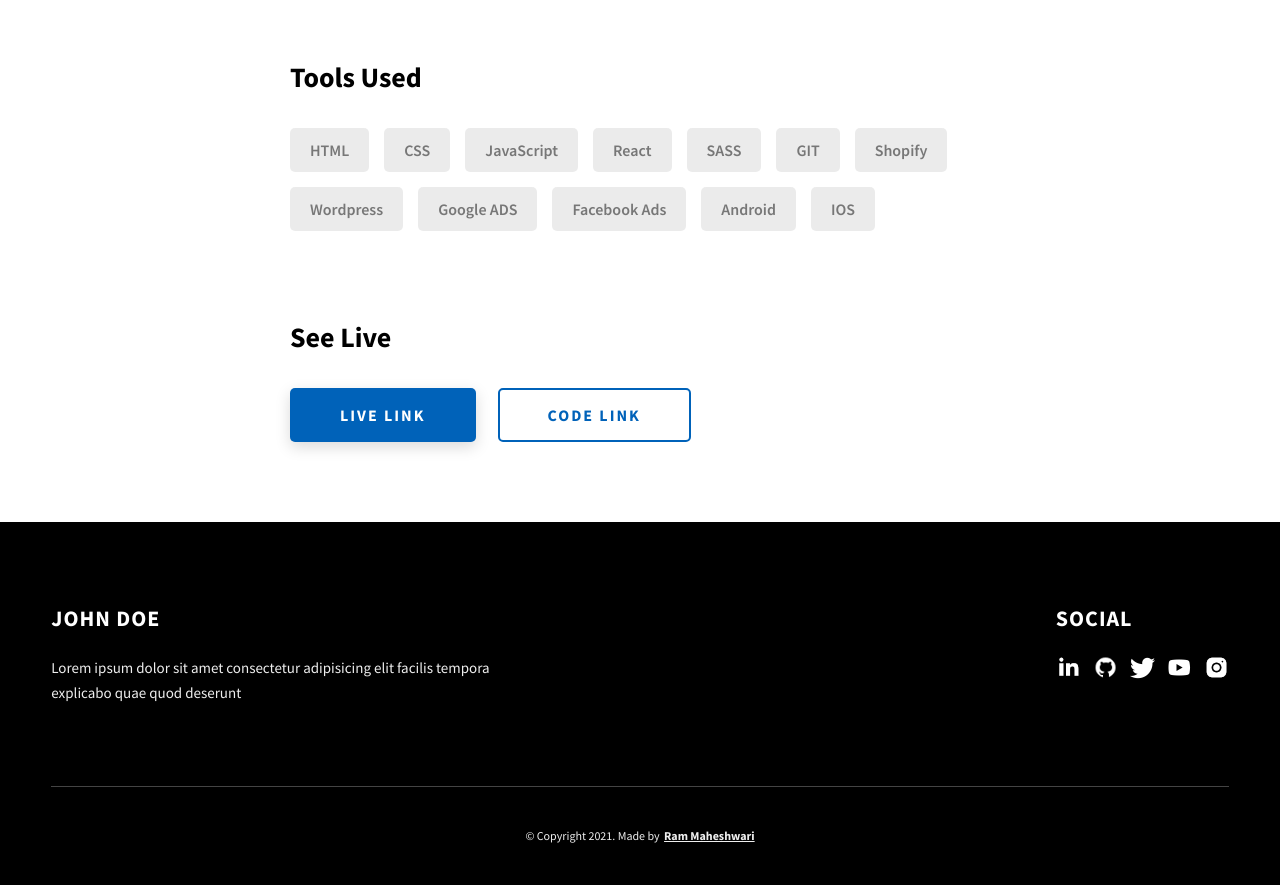
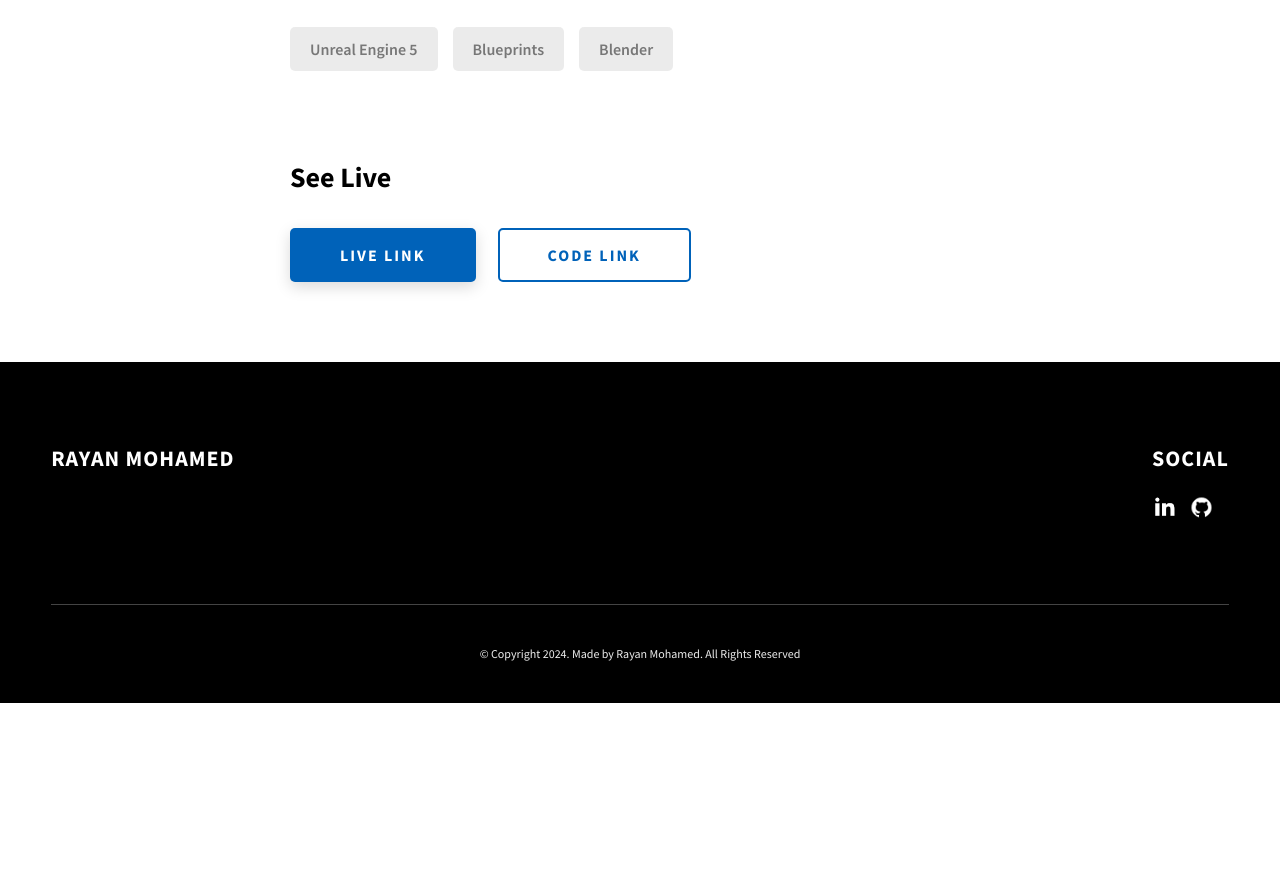
Before and after one commit to RM567/New-Portfolio, a website: page project-1.html in a window 1280 px wide. Shown: the part 1787-2672 px from the top of the page. After the commit the page ends 2490 px from the top, so only its background shows below. Drawn offline with Linux system fonts and the light colour scheme.

Commit message:
Updating Projects

```diff
--- a/project-1.html
+++ b/project-1.html
@@ -4,7 +4,7 @@
     <meta charset="UTF-8" />
     <meta name="viewport" content="width=device-width, initial-scale=1.0" />
     <meta http-equiv="X-UA-Compatible" content="ie=edge" />
-    <title>Case Study of Project 1</title>
+    <title>Project 1</title>
     <meta name="description" content="Case study page of Project" />
 
     <link rel="stylesheet" href="css/style.css" />
@@ -22,12 +22,12 @@
         <div class="header__logo-container">
           <div class="header__logo-img-cont">
             <img
-              src="./assets/png/john-doe.png"
+              src="./assets/jpeg/pfp.jfif"
               alt="Ram Maheshwari Logo Image"
               class="header__logo-img"
             />
           </div>
-          <span class="header__logo-sub">John Doe</span>
+          <span class="header__logo-sub">Rayan Mohamed</span>
         </div>
         <div class="header__main">
           <ul class="header__links">
@@ -85,13 +85,6 @@
     <section class="project-cs-hero">
       <div class="project-cs-hero__content">
         <h1 class="heading-primary">Project 1</h1>
-        <div class="project-cs-hero__info">
-          <p class="text-primary">
-            Lorem ipsum dolor sit amet consectetur adipisicing elit. Dignissimos
-            in numquam incidunt earum quaerat cum fuga, atque similique natus
-            nobis sit.
-          </p>
-        </div>
         <div class="project-cs-hero__cta">
           <a href="#" class="btn btn--bg" target="_blank">Live Link</a>
         </div>
@@ -130,18 +123,9 @@
             <div class="project-details__tools-used">
               <h3 class="project-details__content-title">Tools Used</h3>
               <div class="skills">
-                <div class="skills__skill">HTML</div>
-                <div class="skills__skill">CSS</div>
-                <div class="skills__skill">JavaScript</div>
-                <div class="skills__skill">React</div>
-                <div class="skills__skill">SASS</div>
-                <div class="skills__skill">GIT</div>
-                <div class="skills__skill">Shopify</div>
-                <div class="skills__skill">Wordpress</div>
-                <div class="skills__skill">Google ADS</div>
-                <div class="skills__skill">Facebook Ads</div>
-                <div class="skills__skill">Android</div>
-                <div class="skills__skill">IOS</div>
+                <div class="skills__skill">Unreal Engine 5</div>
+                <div class="skills__skill">Blueprints</div>
+                <div class="skills__skill">Blender</div>
               </div>
             </div>
             <div class="project-details__links">
@@ -176,6 +160,7 @@
                   class="main-footer__icon"
                   src="./assets/png/linkedin-ico.png"
                   alt="icon"
+                  onclick="location.href='https://www.linkedin.com/in/rayan-mohamed-969b9b220'"
                 />
               </a>
               <a target="_blank" rel="noreferrer" href="#">
@@ -183,45 +168,18 @@
                   class="main-footer__icon"
                   src="./assets/png/github-ico.png"
                   alt="icon"
-                />
-              </a>
-              <a target="_blank" rel="noreferrer" href="#">
-                <img
-                  class="main-footer__icon"
-                  src="./assets/png/twitter-ico.png"
-                  alt="icon"
-                />
-              </a>
-              <a target="_blank" rel="noreferrer" href="#">
-                <img
-                  class="main-footer__icon"
-                  src="./assets/png/yt-ico.png"
-                  alt="icon"
-                />
-              </a>
-              <a target="_blank" rel="noreferrer" href="#">
-                <img
-                  class="main-footer__icon main-footer__icon--mr-none"
-                  src="./assets/png/insta-ico.png"
-                  alt="icon"
+                  onclick="location.href='https://www.github.com/RM567'"
                 />
               </a>
             </div>
           </div>
           <div class="main-footer__row main-footer__row-2">
-            <h4 class="heading heading-sm text-lt">John Doe</h4>
-            <p class="main-footer__short-desc">
-              Lorem ipsum dolor sit amet consectetur adipisicing elit facilis
-              tempora explicabo quae quod deserunt
-            </p>
+            <h4 class="heading heading-sm text-lt">Rayan Mohamed</h4>
           </div>
         </div>
 
         <div class="main-footer__lower">
-          &copy; Copyright 2021. Made by
-          <a rel="noreferrer" target="_blank" href="https://rammaheshwari.com"
-            >Ram Maheshwari</a
-          >
+          &copy; Copyright 2024. Made by Rayan Mohamed. All Rights Reserved
         </div>
       </div>
     </footer>
```
Also changed, not shown: index.html (+3 -2 lines), project-2.html (+7 -40 lines), project-3.html (+7 -40 lines).
